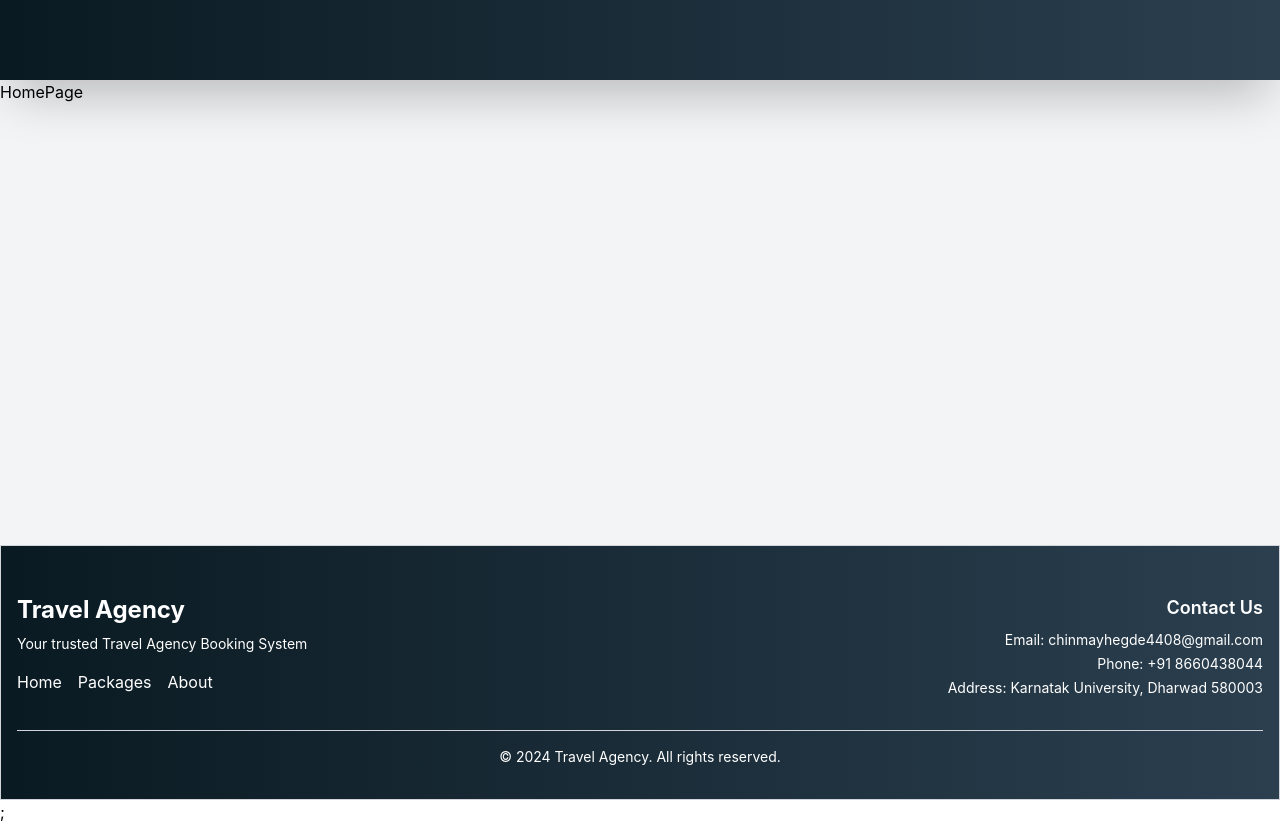
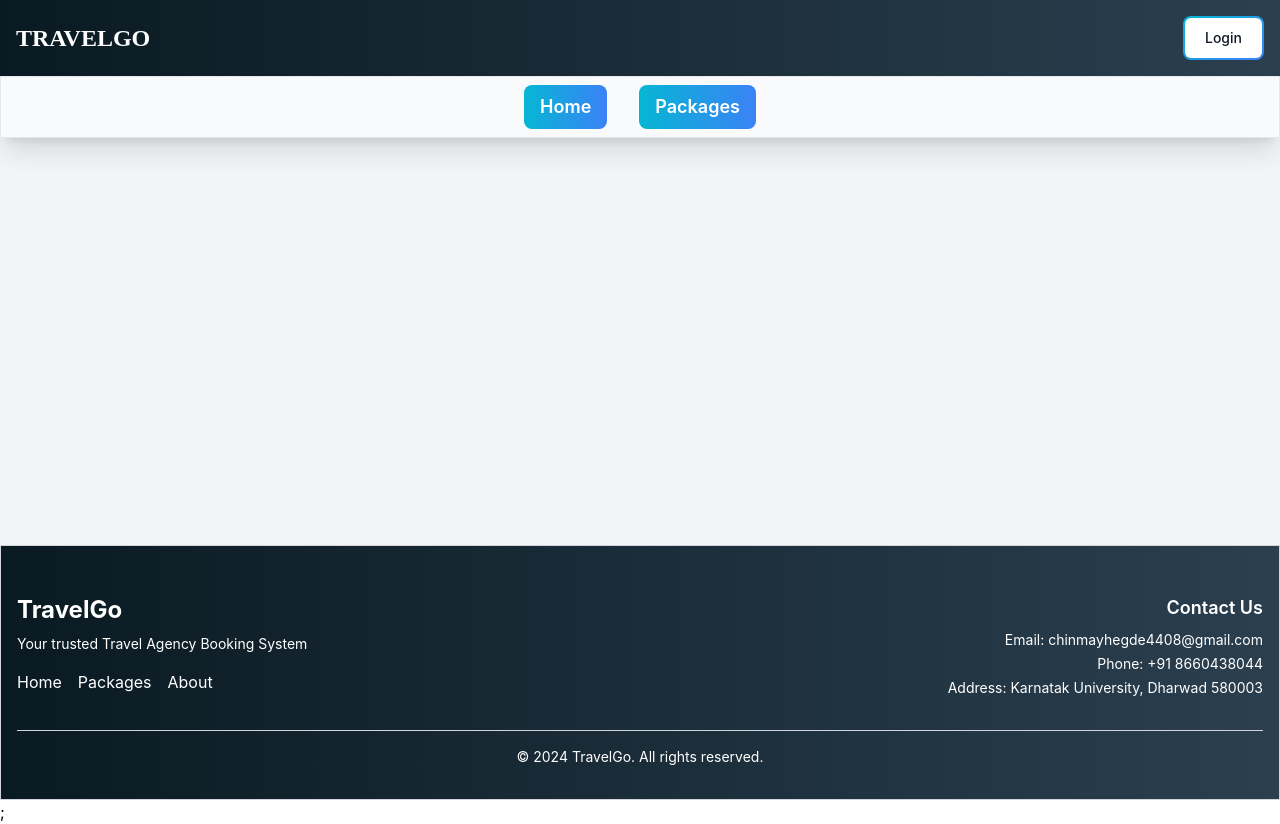
Before and after one commit to Ch1nmayH/Travel-Agency-Booking-System, a React (Create React App) app in the folder frontend/: page / in a window 1280 px wide. Built offline with nearby package versions, Linux system fonts and the light colour scheme.

Commit message:
Enhanced Navbar and changed the travel agency name to TravelGo.

```diff
--- a/frontend/src/Components/Footer.jsx
+++ b/frontend/src/Components/Footer.jsx
@@ -12,9 +12,9 @@ const Footer = () => {
           {/* Logo and Links */}
           <div className="flex flex-col items-center md:items-start">
             <Link to="/">
-              <h1 className="text-2xl font-bold mb-2 mt-3 md:mt">Travel Agency</h1>
+              <h1 className="text-2xl font-bold mb-2 mt-3 md:mt">TravelGo</h1>
             </Link>
-            <p className="text-sm mb-4">Your trusted Travel Agency Booking System</p>
+            <p className="text-sm mb-4">Your trusted Travel Agency Booking System </p>
             <nav className="flex flex-col md:flex-row gap-4">
               <Link to="/" className="hover:text-cyan-500 transition ease-in-out">Home</Link>
               <Link to="/packages" className="hover:text-cyan-500 transition ease-in-out">Packages</Link>
@@ -31,7 +31,7 @@ const Footer = () => {
           </div>
         </div>
         <div className="text-center mt-8 border-t border-gray-300 pt-4">
-          <p className="text-sm">&copy; {new Date().getFullYear()} Travel Agency. All rights reserved.</p>
+          <p className="text-sm">&copy; {new Date().getFullYear()} TravelGo. All rights reserved.</p>
         </div>
       </div>
     </footer>
--- a/frontend/src/Components/NavBar.jsx
+++ b/frontend/src/Components/NavBar.jsx
@@ -1,21 +1,102 @@
-import React from "react";
+import React, { useState } from "react";
 import { Link, useNavigate } from "react-router-dom";
+import MenuIcon from "@mui/icons-material/Menu";
+import CloseIcon from "@mui/icons-material/Close";import AccountCircleOutlinedIcon from "@mui/icons-material/AccountCircleOutlined";
+
 
 const NavBar = () => {
+  const [menuOpen, setMenuOpen] = useState(false);
+  const token = false; // Dummy token value for authentication
+
   const menuLinks = [
     { name: "Home", path: "/" },
     { name: "Packages", path: "/Packages" },
-    { name: "About", path: "/about" },
   ];
 
   const navigate = useNavigate();
-  return (
+  return  (
     <div
       className="h-[80px] shadow-2xl bg-gradient-to-r from-cyan-500 to-blue-500 sticky top-0 z-10 transition-all"
       style={{
         background: "linear-gradient(to right, #0A1A22, #2B3F4F)", // Different gradient for NavBar
       }}
-    ></div>
+    >
+      <div className="w-full my-auto">
+        <div className="flex items-center justify-between p-4">
+          {/* Mobile Menu Toggle */}
+          <div className="md:hidden flex items-center">
+            <button onClick={() => setMenuOpen(!menuOpen)}>
+              {menuOpen ? (
+                <CloseIcon fontSize="large" className="text-white" />
+              ) : (
+                <MenuIcon fontSize="large" className="text-white" />
+              )}
+            </button>
+          </div>
+
+          {/* Logo */}
+          <div className="flex items-center gap-4 flex-1">
+            <Link
+              to={"/"}
+              className="font-[pacifico-regular,cursive] text-2xl font-bold uppercase text-white"
+            >
+              TravelGo
+            </Link>
+          </div>
+
+          {/* Right: Profile */}
+          <div className="flex items-center gap-6 ml-4">
+            {!token && (
+              <Link to={"/login"}>
+                <button className="relative inline-flex items-center justify-center p-0.5 overflow-hidden text-sm font-medium text-gray-900 rounded-lg group bg-gradient-to-br from-cyan-500 to-blue-500 group-hover:from-cyan-500 group-hover:to-blue-500 hover:text-white focus:ring-4 focus:outline-none focus:ring-cyan-200">
+                  <span className="relative px-5 py-2.5 transition-all ease-in duration-75 bg-white dark:bg-gray-900 rounded-md group-hover:bg-opacity-0">
+                    Login
+                  </span>
+                </button>
+              </Link>
+            )}
+            {token && (
+              <Link to={"/"}>
+                <button className="relative inline-flex items-center justify-center p-0.5 overflow-hidden text-sm font-medium text-gray-900 rounded-lg group bg-gradient-to-br from-cyan-500 to-blue-500 group-hover:from-cyan-500 group-hover:to-blue-500 hover:text-white focus:ring-4 focus:outline-none focus:ring-cyan-200">
+                  <span className="relative px-5 py-2.5 transition-all ease-in duration-75 bg-white dark:bg-gray-900 rounded-md group-hover:bg-opacity-0">
+                    Logout
+                  </span>
+                </button>
+              </Link>
+            )}
+          </div>
+        </div>
+
+        {/* Mobile Menu Links */}
+        <div className={`md:hidden ${menuOpen ? "block" : "hidden"}`}>
+          <nav className="flex flex-col items-center gap-4 p-4 bg-white shadow-md">
+            {menuLinks.map((link) => (
+              <Link
+                key={link.name}
+                to={link.path}
+                className="w-full text-center py-2 bg-gradient-to-r from-[#1B2932] to-[#3A5564] text-lg font-semibold text-white rounded-lg hover:from-[#1C3446] hover:to-[#4B6C78] transition ease-in-out"
+                onClick={() => setMenuOpen(false)}
+              >
+                {link.name}
+              </Link>
+            ))}
+          </nav>
+        </div>
+
+        {/* Desktop Menu Links */}
+        <div className="hidden md:flex items-center justify-center gap-8 bg-gray-50 py-2 border shadow-xl">
+          {menuLinks.map((link) => (
+            <Link
+              key={link.name}
+              to={link.path}
+              className="px-4 py-2 bg-gradient-to-r from-cyan-500 to-blue-500 text-lg font-semibold text-white rounded-lg hover:from-cyan-600 hover:to-blue-600 transition ease-in-out"
+            >
+              {link.name}
+            </Link>
+          ))}
+        </div>
+      </div>
+    </div>
   );
 };
 
```
